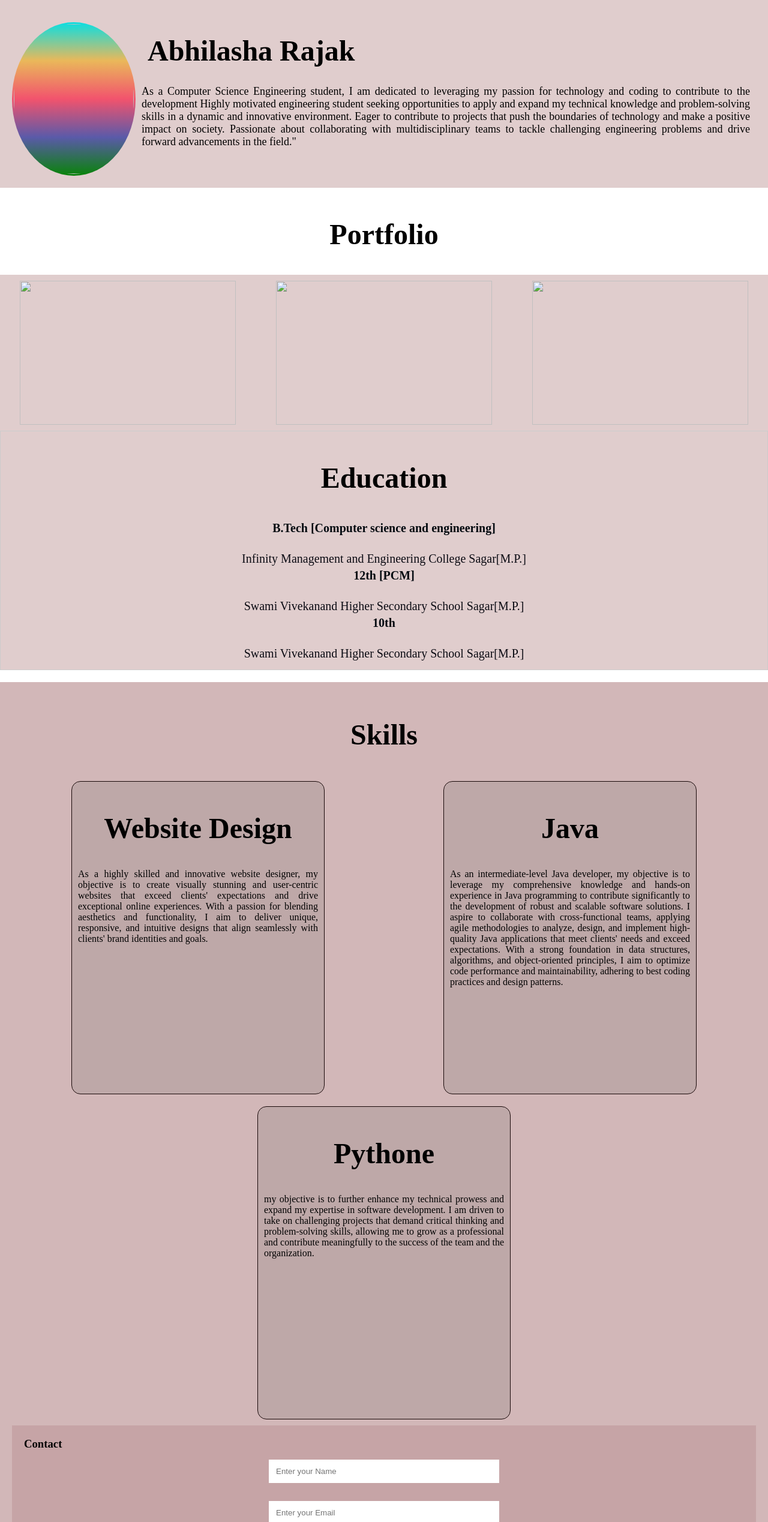
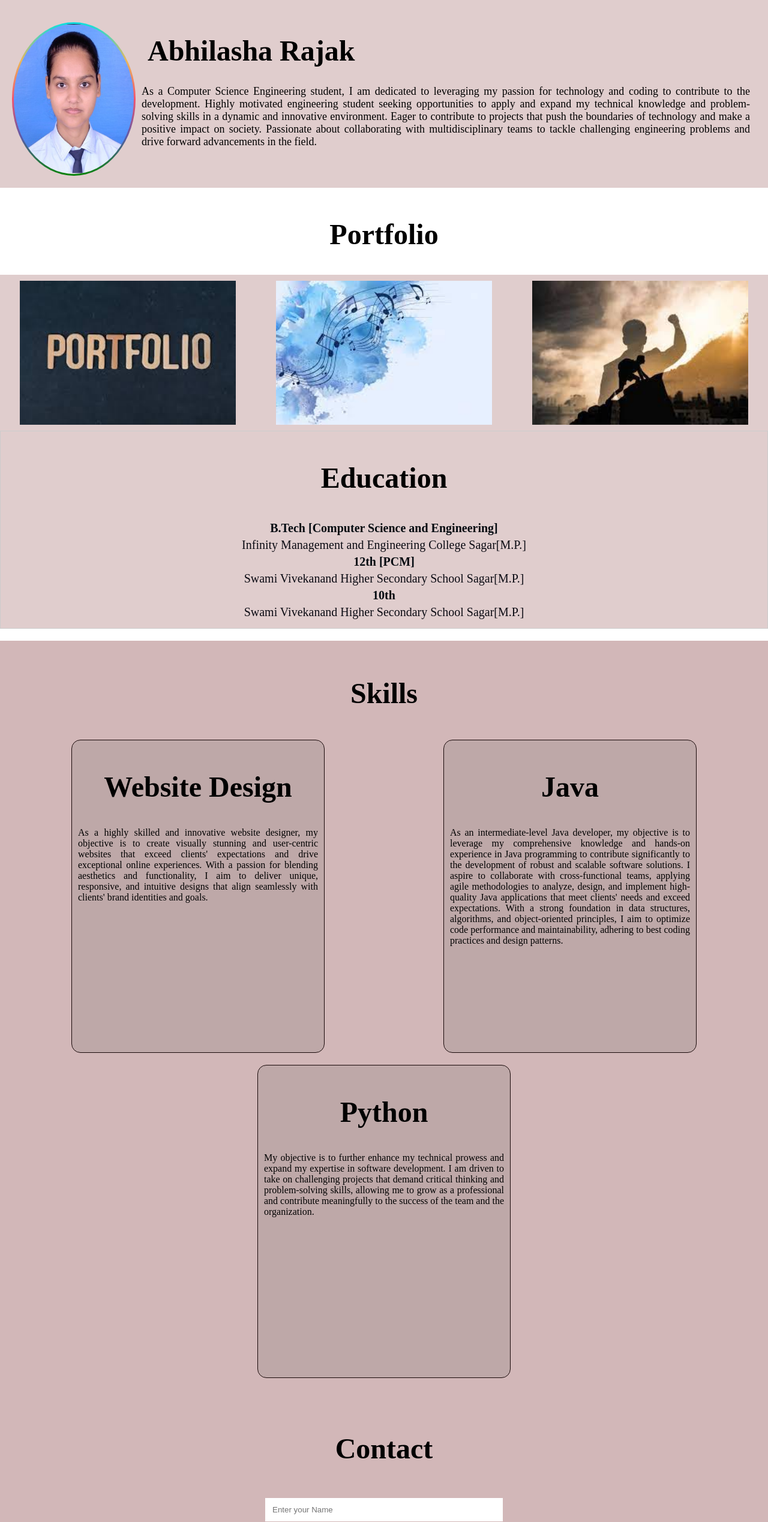
Before and after one commit to Abhilasharajak/Portfolio-Abhilasha, a plain HTML site: page Portfolio/index.html in a window 1280 px wide. Shown: the part 1019-3556 px from the top of the page at 60% size. Drawn offline with Linux system fonts and the light colour scheme.

Commit message:
Update index.html

```diff
--- a/Portfolio/index.html
+++ b/Portfolio/index.html
@@ -4,44 +4,33 @@
     <meta charset="UTF-8">
     <meta name="viewport" content="width=device-width, initial-scale=1.0">
     <title>Document</title>
-    <link rel="Stylesheet" href="styles.css">
+    <link rel="stylesheet" href="styles.css">
 </head>
 <body>
     <nav class="navbar">
         <ul>
-            <li><a href="#home" >Home</a></li>
-            <li><a href="#about" >About</a></li>
+            <li><a href="#home">Home</a></li>
+            <li><a href="#about">About</a></li>
             <li><a href="#portfolio">Portfolio</a></li>
             <li><a href="#skills">Skills</a></li>
             <li><a href="#contact">Contact</a></li>
         </ul>
     </nav>
+
     <section id="home">
         <div class="main">
-        <h1 class="headings"> I Am <br>Abhilasha Rajak</h1>
-        <button class="btn">
-            Hire me
-        </button>
+            <h1 class="headings">I Am <br>Abhilasha Rajak</h1>
+            <button class="btn">Hire me</button>
         </div>
     </section>
+
     <section id="about">
         <h1 class="headings">About Me</h1>
         <div id="pic">
-
-            <img src="Portfolio/portfolioimage.jpg" alt="">
+            <img src="portfolioimage.jpg" alt="Profile Picture">
             <div id="intro">
-
                 <h2>Abhilasha Rajak</h2>
-                <p>As a Computer Science Engineering student, I am dedicated
-                  to leveraging my passion for technology and coding to contribute to the development
-                  Highly motivated engineering student seeking opportunities to apply
-                  and expand my technical knowledge and problem-solving skills in a dynamic
-                  and innovative environment. Eager to contribute to projects
-                  that push the boundaries of technology and make a positive impact on society.
-                  Passionate about collaborating with multidisciplinary teams to
-                  tackle challenging engineering problems
-                  and drive forward advancements in the field."
-                </p>
+                <p>As a Computer Science Engineering student, I am dedicated to leveraging my passion for technology and coding to contribute to the development. Highly motivated engineering student seeking opportunities to apply and expand my technical knowledge and problem-solving skills in a dynamic and innovative environment. Eager to contribute to projects that push the boundaries of technology and make a positive impact on society. Passionate about collaborating with multidisciplinary teams to tackle challenging engineering problems and drive forward advancements in the field.</p>
             </div>
         </div>
     </section>
@@ -49,20 +38,20 @@
     <section id="portfolio">
         <h1 class="headings">Portfolio</h1>
         <div class="gallery">
-        <img src="Portfolio/P1.jpeg" alt="">
-        <img src="Portfolio/P2.jpeg" alt="">
-        <img src="Portfolio/P3.jpeg" alt="">
+            <img src="P1.jpeg" alt="Portfolio Image 1">
+            <img src="P2.jpeg" alt="Portfolio Image 2">
+            <img src="P3.jpeg" alt="Portfolio Image 3">
         </div>
     </section>
 
     <section id="education">
         <h1 class="headings">Education</h1>
-    <div class="edu">
-      <h1>B.Tech [Computer science and engineering]</h1><br>
+        <div class="edu" id="education1">
+            <h1>B.Tech [Computer Science and Engineering]</h1>
             <p>Infinity Management and Engineering College Sagar[M.P.]</p>
-      <h1>12th [PCM]</h1><br>
+            <h1>12th [PCM]</h1>
             <p>Swami Vivekanand Higher Secondary School Sagar[M.P.]</p>
-      <h1>10th</h1><br>
+            <h1>10th</h1>
             <p>Swami Vivekanand Higher Secondary School Sagar[M.P.]</p>
         </div>
     </section>
@@ -71,52 +60,28 @@
         <h1 class="headings">Skills</h1>
         <div class="row">
             <div class="box">
-        <h1 class="headings"> Website Design</h1>
-        <p> As a highly skilled and innovative website designer,
-         my objective is to create visually stunning and user-centric
-         websites that exceed clients' expectations and drive exceptional
-          online experiences. With a passion for blending aesthetics and
-          functionality, I aim to deliver unique, responsive, and intuitive
-          designs that align seamlessly with clients' brand identities and goals.
-        </p>
+                <h1 class="headings">Website Design</h1>
+                <p>As a highly skilled and innovative website designer, my objective is to create visually stunning and user-centric websites that exceed clients' expectations and drive exceptional online experiences. With a passion for blending aesthetics and functionality, I aim to deliver unique, responsive, and intuitive designs that align seamlessly with clients' brand identities and goals.</p>
             </div>
             <div class="box">
                 <h1 class="headings">Java</h1>
-        <p>As an intermediate-level Java developer, my objective is to leverage
-            my comprehensive knowledge and hands-on experience in Java programming
-            to contribute significantly to the development of robust and scalable
-            software solutions. I aspire to collaborate with cross-functional teams,
-            applying agile methodologies to analyze, design, and implement high-quality
-            Java applications that meet clients' needs and exceed expectations.
-            With a strong foundation in data structures, algorithms, and object-oriented principles,
-            I aim to optimize code performance and maintainability, adhering to best coding practices
-            and design patterns.
-        </p>
+                <p>As an intermediate-level Java developer, my objective is to leverage my comprehensive knowledge and hands-on experience in Java programming to contribute significantly to the development of robust and scalable software solutions. I aspire to collaborate with cross-functional teams, applying agile methodologies to analyze, design, and implement high-quality Java applications that meet clients' needs and exceed expectations. With a strong foundation in data structures, algorithms, and object-oriented principles, I aim to optimize code performance and maintainability, adhering to best coding practices and design patterns.</p>
             </div>
             <div class="box">
-        <h1 class="headings">Pythone</h1>
-        <p>my objective is to further enhance my technical prowess
-            and expand my expertise in software development.
-             I am driven to take on challenging projects
-             that demand critical thinking and problem-solving skills,
-             allowing me to grow as a professional and contribute
-              meaningfully to the success of the team and the organization.
-        </p>
+                <h1 class="headings">Python</h1>
+                <p>My objective is to further enhance my technical prowess and expand my expertise in software development. I am driven to take on challenging projects that demand critical thinking and problem-solving skills, allowing me to grow as a professional and contribute meaningfully to the success of the team and the organization.</p>
             </div>
         </div>
-
+    </section>
 
     <section id="contact">
-<h1 class="heading">Contact</h1>
-<form type="text" class="form">
-    <input type="text"  name="name" class="input" placeholder="Enter your Name">
-    <input type="email"  name="name" class="input" placeholder="Enter your Email">
-    <textarea name="msg"id="msg" cols="30" rows="10" placeholder="Enter Your Message ">
-    </textarea>
+        <h1 class="headings">Contact</h1>
+        <form class="form">
+            <input type="text" name="name" class="input" placeholder="Enter your Name">
+            <input type="email" name="email" class="input" placeholder="Enter your Email">
+            <textarea name="msg" id="msg" cols="30" rows="10" placeholder="Enter Your Message"></textarea>
             <input type="submit" value="SEND" id="send">
         </form>
     </section>
-  </section>
-
 </body>
 </html>
```
Lines whose indentation alone changed are shown as unchanged.
